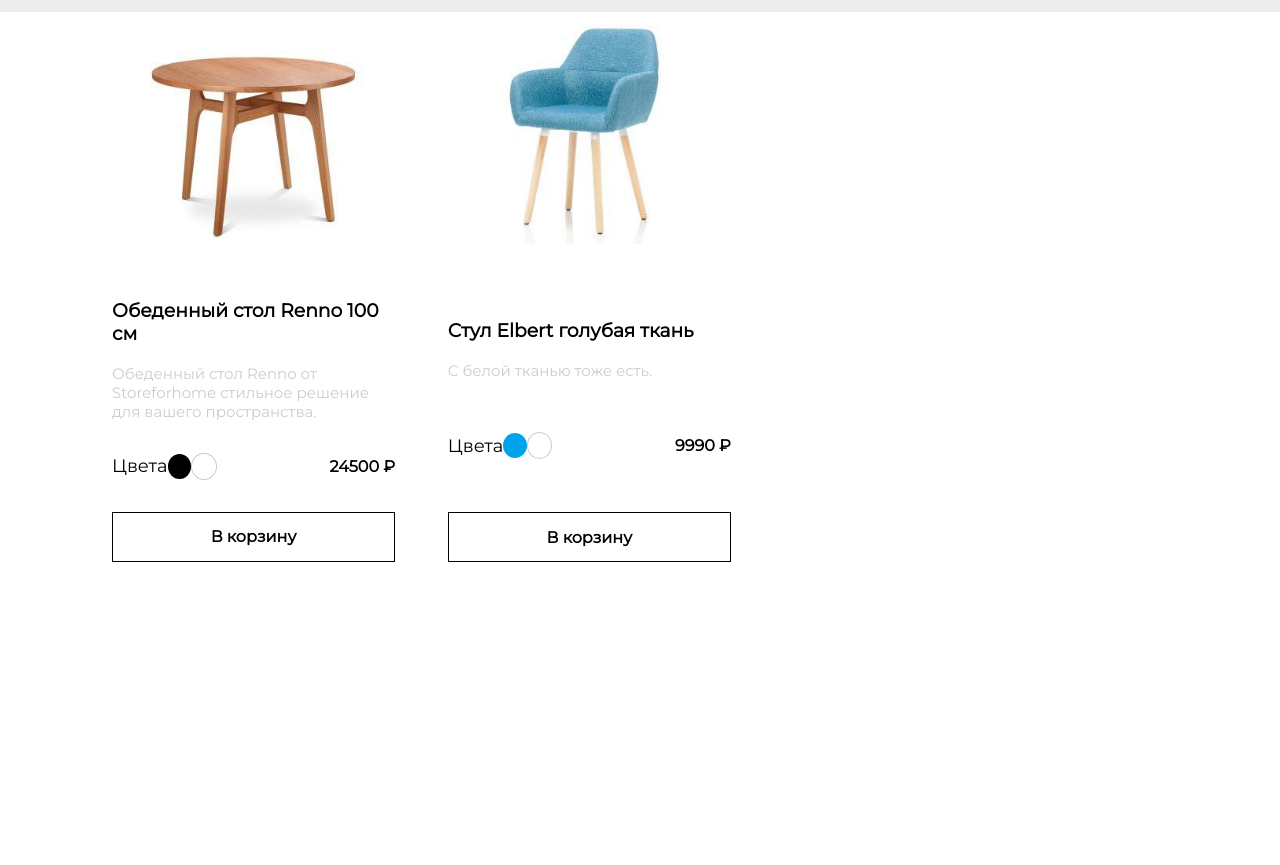
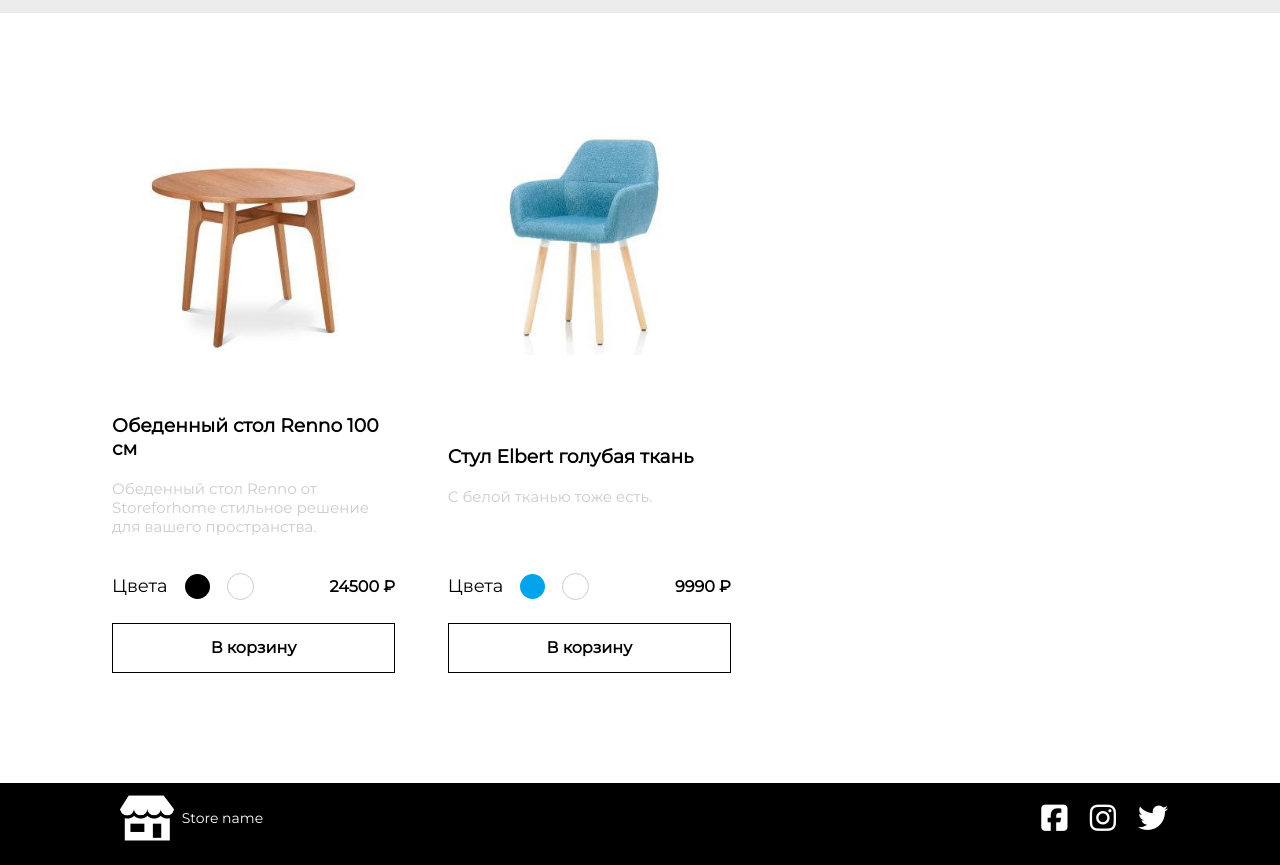
Before and after one commit to zero-threat/rus-robotics-vue, a Vue app: page / in a window 1280 px wide. Shown: the part 560-1425 px from the top of the page. Before the commit the page ends 1122 px from the top, so only its background shows below. Built offline with nearby package versions, Linux system fonts and the light colour scheme.

Commit message:
catalog layout finishing

```diff
--- a/public/index.html
+++ b/public/index.html
@@ -6,6 +6,7 @@
     <meta name="viewport" content="width=device-width,initial-scale=1.0">
     <link rel="icon" href="<%= BASE_URL %>favicon.ico">
     <link href="https://fonts.googleapis.com/css?family=Montserrat&display=swap" rel="stylesheet">
+    <script src="https://kit.fontawesome.com/9461947c6f.js" crossorigin="anonymous"></script>
     <title><%= htmlWebpackPlugin.options.title %></title>
   </head>
   <body style="margin: 0 auto;">
--- a/src/App.vue
+++ b/src/App.vue
@@ -2,13 +2,18 @@
   <div id="app">
     <Header />
     <router-view/>
+    <Footer />
   </div>
 </template>
 
 <script>
   import Header from './components/Header/Header'
+  import Footer from './components/Footer/Footer'
   export default {
-    components: { Header }
+    components: {
+      Header,
+      Footer
+    }
   }
 </script>
 
@@ -16,4 +21,27 @@
   #app {
     font-family: 'Montserrat', sans-serif;
   }
+  .logo {
+    width: 15%;
+
+    a {
+        display: flex;
+        align-items: center;
+    }
+  }
+
+  .content-wrapper {
+    max-width: 1056px;
+    margin: 0 auto;
+
+    &_stretch {
+        display: flex;
+        justify-content: space-between;
+        align-items: center;
+    }
+
+    &_vertical {
+        margin: 110px auto;
+    }
+  }
 </style>
--- a/src/components/Catalog/Catalog.vue
+++ b/src/components/Catalog/Catalog.vue
@@ -22,7 +22,7 @@
         <ProductFilter />
 
         <!-- Products Conditional Rendering//Условная отрисовка продуктов -->
-        <div class="content-wrapper">
+        <div class="content-wrapper content-wrapper_vertical">
             <div class="products-grid">
                 <div class="products-grid__product" v-for="product in products" :key="product.id">
                     <img :src="require(`../../assets/products/${product.img}`)">
@@ -38,8 +38,8 @@
                             <div v-for="color in product.colors" :key="color" class="color-circle" :id="`circle-${color}`"></div>
                         </div>
                         <h4>{{ product.cost }} &#8381;</h4>
+                        <button class="catalog__button">В корзину</button>
                     </div>
-                    <button class="catalog__button">В корзину</button>
                 </div>
             </div>
         </div>
--- a/src/components/Catalog/catalog-module.scss
+++ b/src/components/Catalog/catalog-module.scss
@@ -1,13 +1,3 @@
-.content-wrapper {
-    max-width: 1056px;
-    margin: 0 auto;
-
-    &_header-stretch {
-        display: flex;
-        justify-content: space-between;
-    }
-}
-
 .catalog {
 
     &__button {
@@ -18,6 +8,8 @@
         cursor: pointer;
         font: unset;
         font-weight: 600;
+        flex-grow: 1;
+        margin-top: 23px;
 
         &:hover {
             background: #000000;
@@ -77,6 +69,7 @@
         display: flex;
         align-items: center;
         justify-content: space-between;
+        flex-wrap: wrap;
 
         span {
             color: #000000;
@@ -85,8 +78,8 @@
     }
 
     &__colors {
-        max-width: 40%;
-        width: 37%;
+        max-width: 60%;
+        width: 50%;
         display: flex;
         align-items: center;
         justify-content: space-between;
--- /dev/null
+++ b/src/components/Footer/Footer.vue
@@ -0,0 +1,27 @@
+<template>
+    <footer class="footer">
+        <div class="content-wrapper content-wrapper_stretch">
+            <div class="logo">
+                <router-link to="/">
+                    <img src="../../assets/sitelogo.png" alt="logo">
+                    <span>Store name</span>
+                </router-link>
+            </div>
+            <div class="footer__icons">
+                <a href="#"><i class="fab fa-facebook-square"></i></a>
+                <a href="#"><i class="fab fa-instagram"></i></a>
+                <a href="#"><i class="fab fa-twitter"></i></a>
+            </div>
+        </div>
+    </footer>
+</template>
+
+<script>
+    export default {
+
+    }
+</script>
+
+<style lang="scss">
+    @import './footer-module.scss';
+</style>
--- /dev/null
+++ b/src/components/Footer/footer-module.scss
@@ -0,0 +1,25 @@
+.footer {
+    height: 82px;
+    background: #000000;
+
+    img {
+        width: 44%;
+        filter: invert(1);
+    }
+
+    i {
+        font-size: 30px;
+    }
+
+    a {
+        text-decoration: none;
+        color: #ffffff;
+        font-size: 14px;
+    }
+
+    &__icons {
+        display: flex;
+        justify-content: space-between;
+        width: 12%;
+    }
+}
--- a/src/components/Header/Header.vue
+++ b/src/components/Header/Header.vue
@@ -1,7 +1,7 @@
 <template>
     <header class="header">
-        <div class="content-wrapper content-wrapper_header-stretch">
-            <div class="header__logo header-logo_left">
+        <div class="content-wrapper content-wrapper_stretch">
+            <div class="logo">
                 <router-link to="/">
                     <img src="../../assets/sitelogo.png" alt="logo">
                     <span>Store name</span>
--- a/src/components/Header/header-module.scss
+++ b/src/components/Header/header-module.scss
@@ -1,5 +1,6 @@
 .header {
     height: 82px;
+    border-bottom: solid 1px #ececec;
 
     a {
         text-decoration: none;
@@ -9,15 +10,6 @@
 
     img {
         width: 44%;
-    }
-
-    &__logo {
-        width: 15%;
-
-        a {
-            display: flex;
-            align-items: center;
-        }
     }
 
     &__nav {
```
